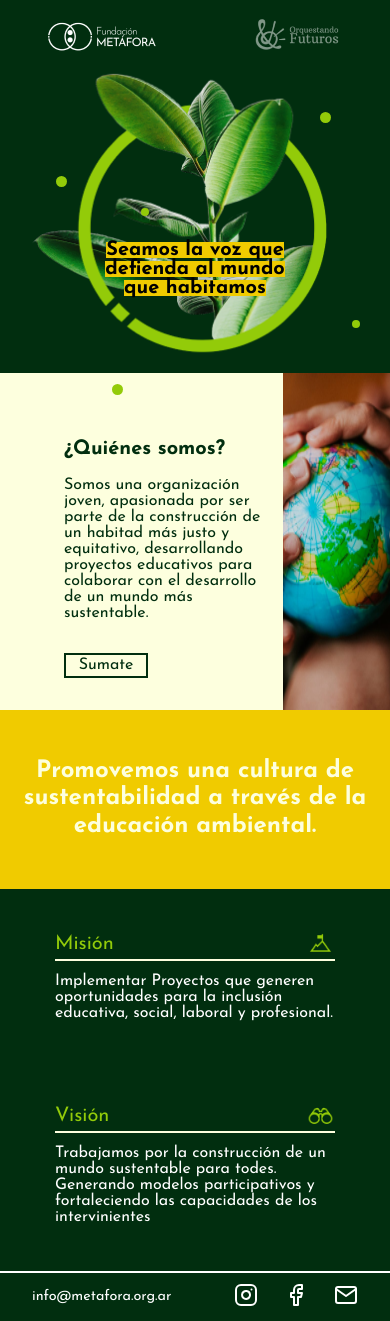
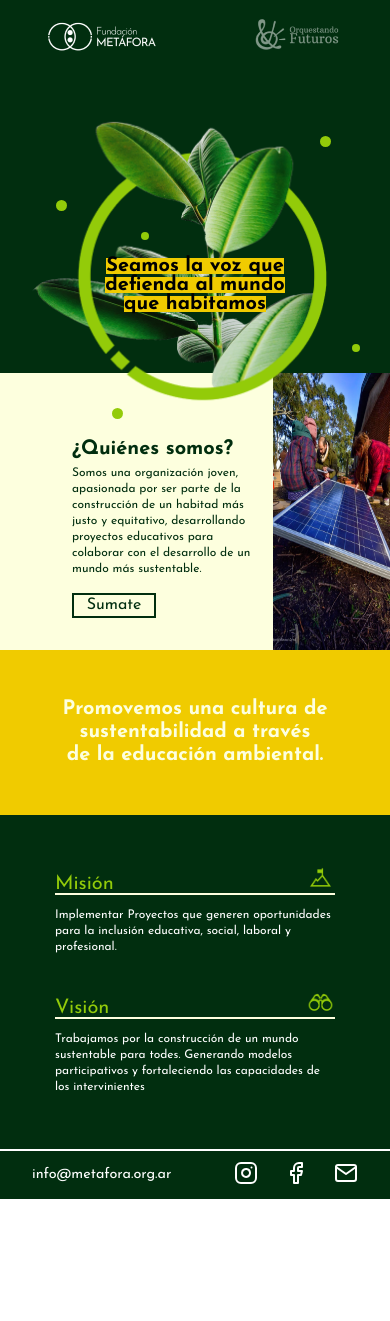
Before and after one commit to pablitxn/metafora-web, a Next.js app: page / in a window 390 px wide. After the commit the page ends 1199 px from the top, so only its background shows below. Built offline with nearby package versions, Linux system fonts and the light colour scheme.

Commit message:
feat(metafora): mobile res: w360, w411

```diff
--- a/src/components/home/home-content/mobile/index.tsx
+++ b/src/components/home/home-content/mobile/index.tsx
@@ -17,6 +17,7 @@ import {
   PlantContainer,
   TextContainer,
   Dot,
+  SubTitleContainer,
 } from './styles';
 
 const HomeContent: FunctionComponent = () => {
@@ -36,11 +37,11 @@ const HomeContent: FunctionComponent = () => {
             </Title>
           </TextContainer>
           <Plant src="/images/plant-in-circle.png" alt="planta en circulo" />
-          <Dot size="0.69rem" position={{ top: '11rem', left: '3.5rem;' }} />
-          <Dot size="0.69rem" position={{ top: '7rem', left: '20rem;' }} />
-          <Dot size="0.69rem" position={{ top: '24rem', left: '7rem;' }} />
-          <Dot size="0.5rem" position={{ top: '13rem', left: '8.8rem;' }} />
-          <Dot size="0.5rem" position={{ top: '20rem', left: '22rem;' }} />
+          <Dot size={0.69} position={{ top: 11, left: 3.5 }} />
+          <Dot size={0.69} position={{ top: 7, left: 20 }} />
+          <Dot size={0.69} position={{ top: 24, left: 7 }} />
+          <Dot size={0.5} position={{ top: 13, left: 8.8 }} />
+          <Dot size={0.5} position={{ top: 20, left: 22 }} />
         </PlantContainer>
       </Card>
 
@@ -56,18 +57,20 @@ const HomeContent: FunctionComponent = () => {
           </Text>
           <Button type="button">Sumate</Button>
         </Description>
-        <Image src="/images/globe.png" alt="globo terraqueo" />
+        <Image src="/images/solar-bomb.png" alt="bomba solar" />
       </Card>
 
       <Card background={colors.yellow}>
-        <SubTitle>
-          Promovemos una cultura de sustentabilidad a través de la educación ambiental.
-        </SubTitle>
+        <SubTitleContainer>
+          <SubTitle>Promovemos una cultura de</SubTitle>
+          <SubTitle>sustentabilidad a través</SubTitle>
+          <SubTitle>de la educación ambiental.</SubTitle>
+        </SubTitleContainer>
       </Card>
 
       <Card background={colors.green}>
         <CardContainer>
-          <CardContent>
+          <CardContent position="top">
             <TitleContainer>
               <Title textColor={colors.lightGreen}>Misión</Title>
               <ImageTitle src="/images/mountain.png" alt="icono de una montaña" />
@@ -77,7 +80,7 @@ const HomeContent: FunctionComponent = () => {
               laboral y profesional.
             </Text>
           </CardContent>
-          <CardContent>
+          <CardContent position="bottom">
             <TitleContainer>
               <Title textColor={colors.lightGreen}>Visión</Title>
               <ImageTitle src="/images/binoculars.png" alt="icono de binoculares" />
--- a/src/components/home/home-content/mobile/styles.ts
+++ b/src/components/home/home-content/mobile/styles.ts
@@ -17,17 +17,28 @@ export const PlantContainer = styled.div`
 
 export const TextContainer = styled.div`
   position: relative;
-  top: 15rem;
+  top: 16rem;
   display: flex;
   flex-direction: column;
   align-items: center;
   z-index: 5;
+  @media (max-width: 411px) {
+    top: 16rem;
+  }
+  @media (max-width: 360px) {
+    top: 14rem;
+  }
 `;
 
 export const Plant = styled.img`
+  position: relative;
   width: 18.75rem;
   top: 3rem;
   margin-left: 2rem;
+  @media (max-width: 360px) {
+    width: 16.5rem;
+    top: 2.5rem;
+  }
 `;
 
 export const Dot = styled.div<DotProps>`
@@ -36,17 +47,29 @@ export const Dot = styled.div<DotProps>`
   border-radius: 50%;
   ${({ position }) => {
     const { top, left } = position;
-    return `top: ${top};
-            left: ${left};`;
+    return `top: ${top}rem;
+            left: ${left}rem;
+            @media (max-width: 411px) {
+              top: ${top + 1.5}rem;
+            }
+            @media (max-width: 360px) {
+              ${top === 24 ? `top:${top - 2}rem;` : `top: ${top - 1}rem;`}
+              ${left > 11.25 ? `left: ${left - 3}rem;` : `left: ${left}rem;`}
+            }
+            `;
   }}
   ${({ size }) =>
-    `width: ${size};
-    height: ${size};`}
+    `width: ${size}rem;
+    height: ${size}rem;
+    @media (max-width: 360px) {
+      width: ${(3 * size) / 4}rem;
+    height: ${(3 * size) / 4}rem;
+    }`}
 `;
 
 export const Image = styled.img`
   display: block;
-  width: 28%;
+  width: 30%;
 `;
 
 export const Description = styled.div`
@@ -55,33 +78,15 @@ export const Description = styled.div`
   flex-direction: column;
   justify-content: center;
   margin: 3rem 1rem 2rem 4rem;
-`;
 
-export const Title = styled.h3<TitleProps>`
-  font-size: 1.25rem;
-  ${({ isBolded }) => (isBolded ? `font-weight: bold;` : `font-weight: normal;`)}
-  ${({ minMargin }) => minMargin && `margin: 0.1rem;`}
-  ${({ textColor }) => colorPicker(textColor)}
-  ${({ background }) => backgroundPicker(background)}
-`;
-
-export const SubTitle = styled.div`
-  padding: 3rem 1rem;
-  font-family: Josefin Sans, sans-serif;
-  font-style: normal;
-  font-weight: bold;
-  font-size: 1.5rem;
-  line-height: 115.5%;
-  display: flex;
-  align-items: center;
-  text-align: center;
-  color: rgb(253, 255, 222);
-`;
-
-export const Text = styled.p<TextProps>`
-  font-size: 1rem;
-  margin: 0;
-  ${({ textColor }) => colorPicker(textColor)}
+  @media (max-width: 411px) {
+    padding-left: 1.5rem;
+    margin: 3rem 0.5rem 2rem 3rem;
+  }
+  @media (max-width: 360px) {
+    padding-left: 0.5rem;
+    margin: 2rem 0.5rem 1rem 2rem;
+  }
 `;
 
 export const Button = styled.button`
@@ -95,6 +100,58 @@ export const Button = styled.button`
   font-size: 1rem;
   line-height: 1.15rem;
   margin-top: 2rem;
+  @media (max-width: 411px) {
+    margin-top: 1rem;
+  }
+`;
+
+export const Title = styled.h3<TitleProps>`
+  font-size: 1.25rem;
+  @media (max-width: 411px) {
+    margin-bottom: 0.5rem;
+    ${({ minMargin }) => minMargin && `margin: 0.1rem;`}
+  }
+  @media (max-width: 360px) {
+    ${({ minMargin }) => minMargin && `margin: 0.1rem;`}
+  }
+  ${({ isBolded }) => (isBolded ? `font-weight: bold;` : `font-weight: normal;`)}
+  ${({ minMargin }) => minMargin && `margin: 0.1rem;`}
+  ${({ textColor }) => colorPicker(textColor)}
+  ${({ background }) => backgroundPicker(background)}
+`;
+
+export const SubTitleContainer = styled.div`
+  width: 100%;
+  display: flex;
+  flex-direction: column;
+  align-items: center;
+  padding: 3rem 0rem;
+  text-align: center;
+  font-size: 1.5rem;
+  @media (max-width: 411px) {
+    font-size: 1.25rem;
+  }
+
+  @media (max-width: 360px) {
+    padding: 2rem 0rem;
+  }
+`;
+
+export const SubTitle = styled.div`
+  font-family: Josefin Sans, sans-serif;
+  font-style: normal;
+  font-weight: bold;
+  line-height: 115.5%;
+  color: rgb(253, 255, 222);
+`;
+
+export const Text = styled.p<TextProps>`
+  font-size: 1rem;
+  margin: 0;
+  @media (max-width: 411px) {
+    font-size: 0.75rem;
+  }
+  ${({ textColor }) => colorPicker(textColor)}
 `;
 
 export const Card = styled.div<CardProps>`
@@ -112,11 +169,19 @@ export const CardContainer = styled.div`
   margin-bottom: 3.5rem;
 `;
 
-export const CardContent = styled.div`
+export const CardContent = styled.div<CardContentProps>`
   width: 17.5rem;
   display: flex;
   flex-direction: column;
   margin: 2.5rem;
+  @media (max-width: 411px) {
+    ${({ position }) => (position === 'top' ? `margin: 3rem 0 2rem 0;` : `margin: 0 0 3rem 0;`)}
+  }
+  @media (max-width: 360px) {
+    padding: 0 1rem;
+    ${({ position }) =>
+      position === 'top' ? `margin: 2rem 0rem 1rem 0rem;` : `margin: 0 0rem 2rem 0rem;`}
+  }
 `;
 
 export const TitleContainer = styled.div`
```
Also changed, not shown: src/components/home/home-content/mobile/types.d.ts (+7 -3 lines).
